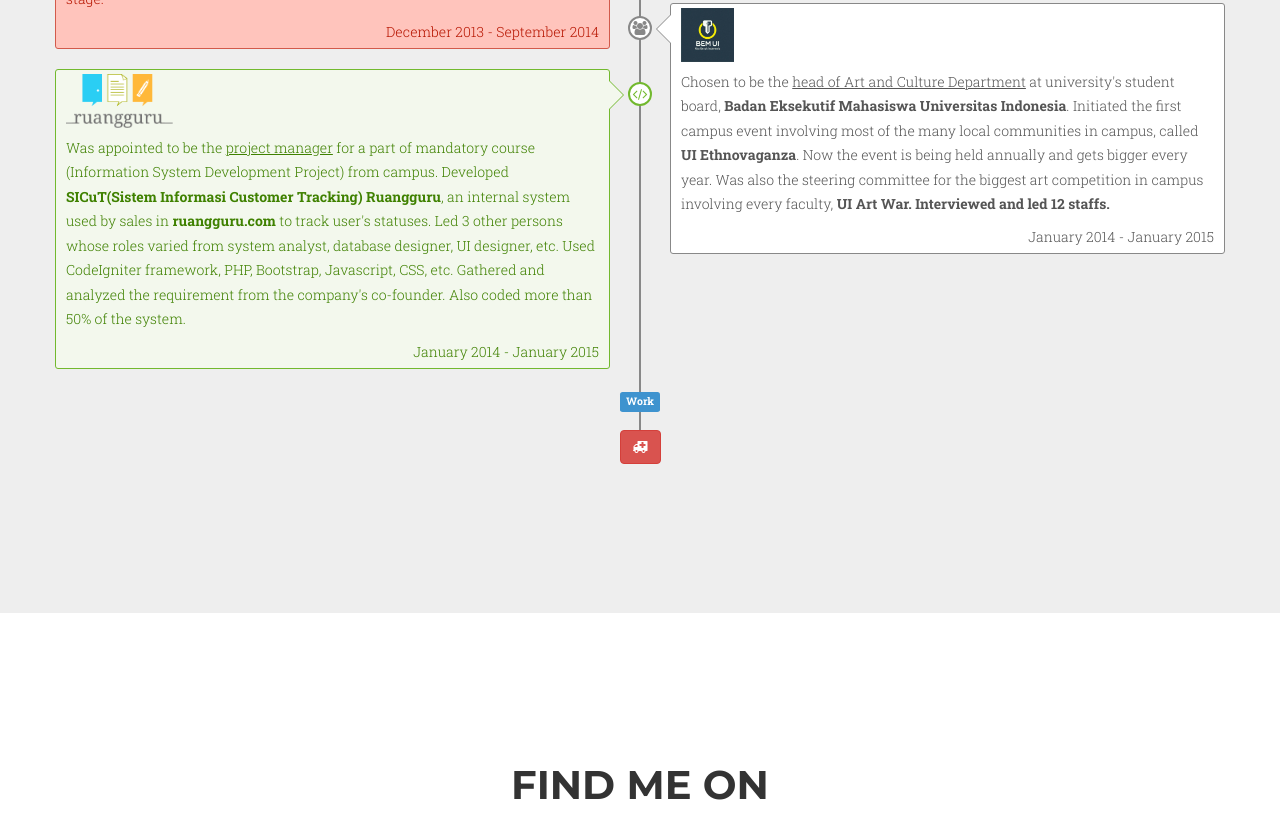
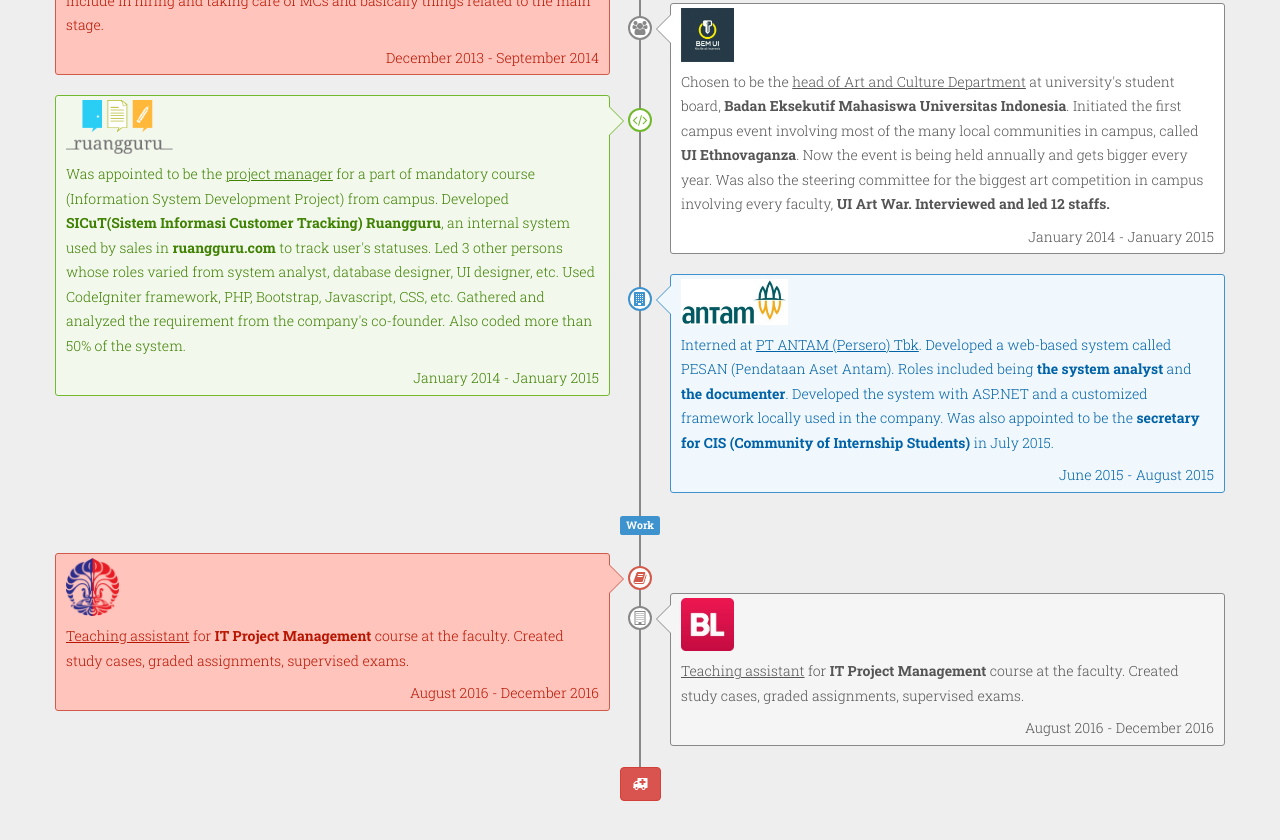
Before and after one commit to pamelanov/pamela, a website: page index.html in a window 1280 px wide. Shown: the part 2892-3732 px from the top of the page. Drawn offline with nearby package versions, Linux system fonts and the light colour scheme; a web font is replaced by a local one.

Commit message:
content again

```diff
--- a/index.html
+++ b/index.html
@@ -190,7 +190,7 @@
                         </div>
                         <div class="timeline-event timeline-event-warning">
                         <div class="timeline-heading">
-                        <img src="http://2.bp.blogspot.com/-A79MAddtuVU/T9DqAvdtCcI/AAAAAAAAA6o/laGYTOxIIZM/s1600/fasilkom.png" width="8%">
+                            <img src="img/fasilkom.png" width="10%">
                         </div>
                             <div class="timeline-body">
                                 <p>Started pursuing my bachelor's degree in <u>Information System</u> at <strong>
@@ -284,7 +284,7 @@
                                 <img src="http://img.okeinfo.net/content/2013/05/14/391/806515/lAfxU0SmP1.jpg" width="20%">
                             </div>
                             <div class="timeline-body">
-                                <p>Volunteered at <a href="http://www.javarockingland.com/2013/" target="_blank"><strong>Java Rockin' Land 2013</strong></a> as the <u>hotel front desk</u>, providing necessary informations for the international artists.
+                                <p>Volunteered at <a href="http://www.javarockingland.com/2013/" target="_blank"><strong>Java Rockin' Land 2013</strong></a> as the <u>hotel front desk</u>, providing necessary informations for the international artists.</p>
                             </div>
                             <div class="timeline-footer">
                                 <p class="text-right">June 2013</p>
@@ -318,7 +318,7 @@
                                 <img src="img/BEM_UI_2014.jpeg" width="10%">
                             </div>
                             <div class="timeline-body">
-                                <p>Chosen to be the <u>head of Art and Culture Department</u> at university's student board, <strong>Badan Eksekutif Mahasiswa Universitas Indonesia</strong>. Initiated the first campus event involving most of the many local communities in campus, called <strong>UI Ethnovaganza</strong>. Now the event is being held annually and gets bigger every year. Was also the steering committee for the biggest art competition in campus involving every faculty, <strong>UI Art War. Interviewed and led 12 staffs.</strong>
+                                <p>Chosen to be the <u>head of Art and Culture Department</u> at university's student board, <strong>Badan Eksekutif Mahasiswa Universitas Indonesia</strong>. Initiated the first campus event involving most of the many local communities in campus, called <strong>UI Ethnovaganza</strong>. Now the event is being held annually and gets bigger every year. Was also the steering committee for the biggest art competition in campus involving every faculty, <strong>UI Art War. Interviewed and led 12 staffs.</strong></p>
                             </div>
                             <div class="timeline-footer">
                                 <p class="text-right">January 2014 - January 2015</p>
@@ -335,10 +335,27 @@
                                 <img src="img/ruangguru.png" width="20%">
                             </div>
                             <div class="timeline-body">
-                                <p>Was appointed to be the <u>project manager</u> for a part of mandatory course (Information System Development Project) from campus. Developed <strong>SICuT(Sistem Informasi Customer Tracking) Ruangguru</strong>, an internal system used by sales in <a href="http://www.ruangguru.com" target="_blank"><strong>ruangguru.com</strong></a> to track user's statuses. Led 3 other persons whose roles varied from system analyst, database designer, UI designer, etc. Used CodeIgniter framework, PHP, Bootstrap, Javascript, CSS, etc. Gathered and analyzed the requirement from the company's co-founder. Also coded more than 50% of the system.
+                                <p>Was appointed to be the <u>project manager</u> for a part of mandatory course (Information System Development Project) from campus. Developed <strong>SICuT(Sistem Informasi Customer Tracking) Ruangguru</strong>, an internal system used by sales in <a href="http://www.ruangguru.com" target="_blank"><strong>ruangguru.com</strong></a> to track user's statuses. Led 3 other persons whose roles varied from system analyst, database designer, UI designer, etc. Used CodeIgniter framework, PHP, Bootstrap, Javascript, CSS, etc. Gathered and analyzed the requirement from the company's co-founder. Also coded more than 50% of the system.</p>
                             </div>
                             <div class="timeline-footer">
                                 <p class="text-right">January 2014 - January 2015</p>
+                            </div>
+                        </div>
+                    </div>
+
+                    <div class="timeline-item">
+                        <div class="timeline-point timeline-point-info">
+                            <i class="fa fa-building"></i>
+                        </div>
+                        <div class="timeline-event timeline-event-info">
+                            <div class="timeline-heading">
+                                <img src="img/antam.jpg" width="20%">
+                            </div>
+                            <div class="timeline-body">
+                                <p>Interned at <a href="www.antam.com" target="_blank"><u>PT ANTAM (Persero) Tbk</u></a>. Developed a web-based system called PESAN (Pendataan Aset Antam). Roles included being <strong>the system analyst</strong> and <strong>the documenter</strong>. Developed the system with ASP.NET and a customized framework locally used in the company. Was also appointed to be the <strong>secretary for CIS (Community of Internship Students)</strong> in July 2015.</p>
+                            </div>
+                            <div class="timeline-footer">
+                                <p class="text-right">June 2015 - August 2015</p>
                             </div>
                         </div>
                     </div>
@@ -348,6 +365,39 @@
                         <span class="label label-info">Work</span>
                     </span>
 
+                    <div class="timeline-item">
+                        <div class="timeline-point timeline-point-danger">
+                            <i class="fa fa-book"></i>
+                        </div>
+                        <div class="timeline-event timeline-event-danger">
+                            <div class="timeline-heading">
+                                <img src="img/fasilkom.png" width="10%">
+                            </div>
+                            <div class="timeline-body">
+                                <p><u>Teaching assistant</u> for <strong>IT Project Management</strong> course at the faculty. Created study cases, graded assignments, supervised exams.</p>
+                            </div>
+                            <div class="timeline-footer">
+                                <p class="text-right">August 2016 - December 2016</p>
+                            </div>
+                        </div>
+                    </div>
+
+                    <div class="timeline-item">
+                        <div class="timeline-point timeline-point-primary">
+                            <i class="fa fa-building-o"></i>
+                        </div>
+                        <div class="timeline-event timeline-event-primary">
+                            <div class="timeline-heading">
+                                <img src="img/bukalapak.jpg" width="10%">
+                            </div>
+                            <div class="timeline-body">
+                                <p><u>Teaching assistant</u> for <strong>IT Project Management</strong> course at the faculty. Created study cases, graded assignments, supervised exams.</p>
+                            </div>
+                            <div class="timeline-footer">
+                                <p class="text-right">August 2016 - December 2016</p>
+                            </div>
+                        </div>
+                    </div>
 
                     <span class="timeline-label">
                         <button class="btn btn-danger"><i class="fa fa-ambulance"></i></button>
```
Also changed, not shown: img/antam.jpg (added), img/bukalapak.jpg (added), img/fasilkom.png (added).
